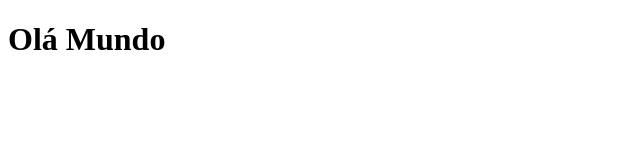
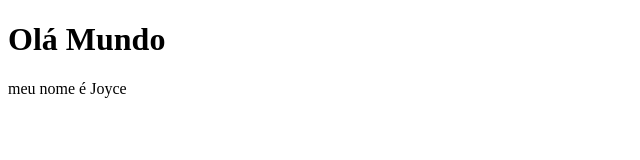
Before and after one commit to joyce-rocha/etc, a plain HTML site: page index.html in a window 1280 px wide. Shown: the whole page, without its empty margins (0-640 px from the left). Drawn offline with Linux system fonts and the light colour scheme.

Commit message:
mudei MUITA COISA aqui

```diff
--- a/index.html
+++ b/index.html
@@ -10,5 +10,7 @@
 
     <h1>Olá Mundo</h1>
 
+    meu nome é Joyce
+
 </body>
 </html>
```
